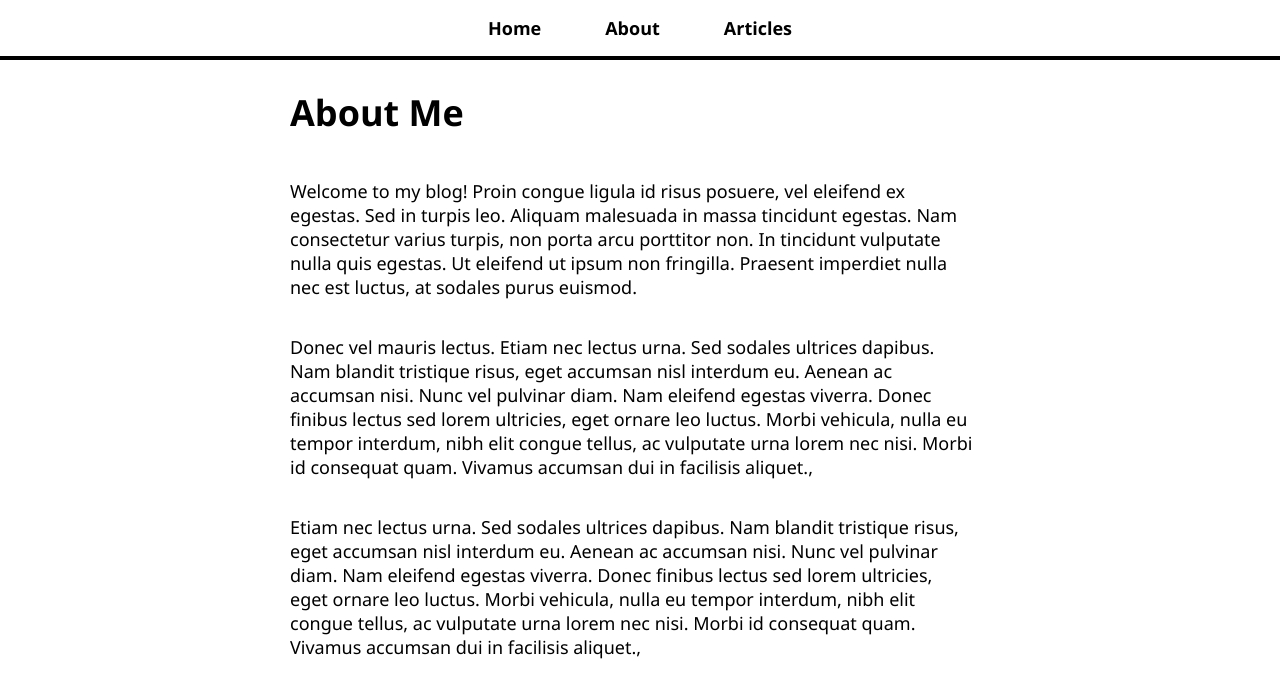
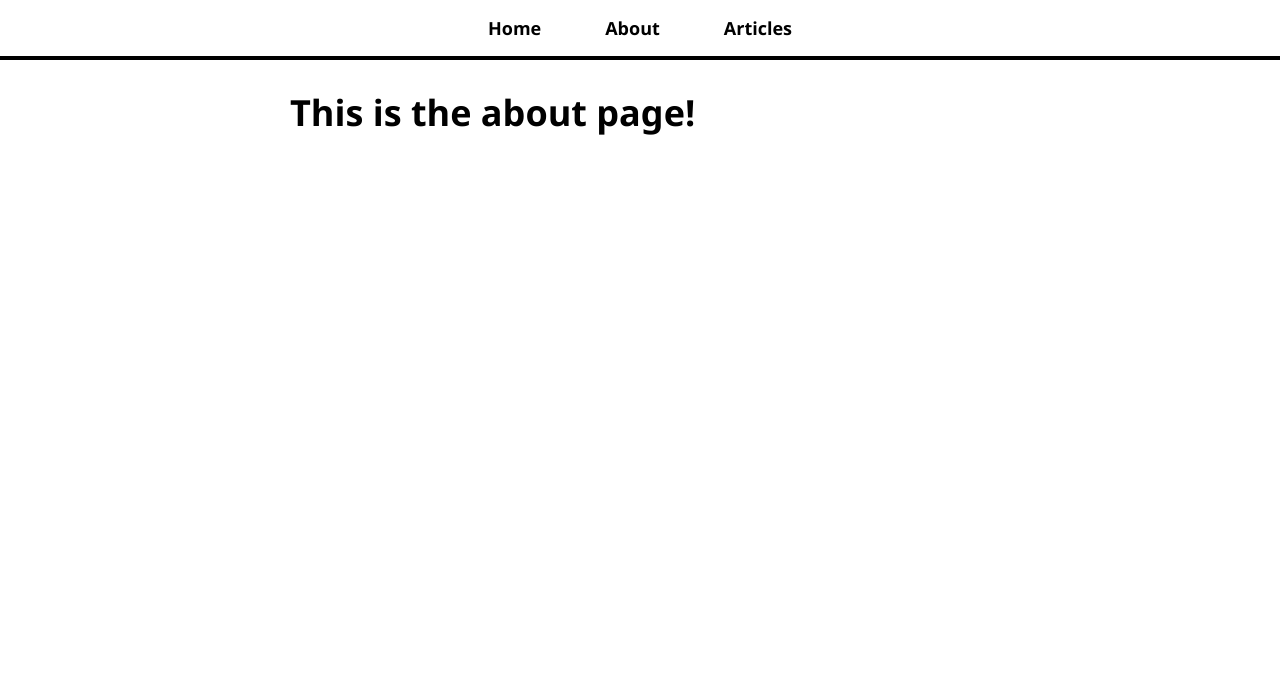
Before and after one commit to LinkedInLearning/react-creating-and-hosting-a-full-stack-site-3209140, a React (Create React App) app: page /about in a window 1280 px wide. Shown: the top 698 px of the page. Built offline with nearby package versions, Linux system fonts and the light colour scheme.

Commit message:
Removed extra changes

```diff
--- a/src/App.js
+++ b/src/App.js
@@ -18,7 +18,6 @@ function App() {
             <Route path="/about" element={<AboutPage />} />
             <Route path="/articles" element={<ArticlesListPage />} />
             <Route path="/articles/:articleId" element={<ArticlePage />} />
-            <Route path="*" element={<NotFoundPage />} />
           </Routes>
         </div>
       </div>
--- a/src/pages/AboutPage.js
+++ b/src/pages/AboutPage.js
@@ -1,32 +1,6 @@
 const AboutPage = () => {
     return (
-        <>
-        <h1>About Me</h1>
-        <p>
-            Welcome to my blog! Proin congue
-            ligula id risus posuere, vel eleifend ex egestas. Sed in turpis leo.
-            Aliquam malesuada in massa tincidunt egestas. Nam consectetur varius turpis,
-            non porta arcu porttitor non. In tincidunt vulputate nulla quis egestas. Ut
-            eleifend ut ipsum non fringilla. Praesent imperdiet nulla nec est luctus, at
-            sodales purus euismod.
-        </p>
-        <p>
-            Donec vel mauris lectus. Etiam nec lectus urna. Sed sodales ultrices dapibus.
-            Nam blandit tristique risus, eget accumsan nisl interdum eu. Aenean ac accumsan
-            nisi. Nunc vel pulvinar diam. Nam eleifend egestas viverra. Donec finibus lectus
-            sed lorem ultricies, eget ornare leo luctus. Morbi vehicula, nulla eu tempor
-            interdum, nibh elit congue tellus, ac vulputate urna lorem nec nisi. Morbi id
-            consequat quam. Vivamus accumsan dui in facilisis aliquet.,
-        </p>
-        <p>
-            Etiam nec lectus urna. Sed sodales ultrices dapibus.
-            Nam blandit tristique risus, eget accumsan nisl interdum eu. Aenean ac accumsan
-            nisi. Nunc vel pulvinar diam. Nam eleifend egestas viverra. Donec finibus lectus
-            sed lorem ultricies, eget ornare leo luctus. Morbi vehicula, nulla eu tempor
-            interdum, nibh elit congue tellus, ac vulputate urna lorem nec nisi. Morbi id
-            consequat quam. Vivamus accumsan dui in facilisis aliquet.,
-        </p>
-    </>
+        <h1>This is the about page!</h1>
     );
 }
 
--- a/src/pages/HomePage.js
+++ b/src/pages/HomePage.js
@@ -1,31 +1,7 @@
-const HomePage = () => (
-    <>
-    <h1>Hello, welcome to my blog!</h1>
-    <p>
-        Welcome to my blog! Proin congue
-        ligula id risus posuere, vel eleifend ex egestas. Sed in turpis leo.
-        Aliquam malesuada in massa tincidunt egestas. Nam consectetur varius turpis,
-        non porta arcu porttitor non. In tincidunt vulputate nulla quis egestas. Ut
-        eleifend ut ipsum non fringilla. Praesent imperdiet nulla nec est luctus, at
-        sodales purus euismod.
-    </p>
-    <p>
-        Donec vel mauris lectus. Etiam nec lectus urna. Sed sodales ultrices dapibus.
-        Nam blandit tristique risus, eget accumsan nisl interdum eu. Aenean ac accumsan
-        nisi. Nunc vel pulvinar diam. Nam eleifend egestas viverra. Donec finibus lectus
-        sed lorem ultricies, eget ornare leo luctus. Morbi vehicula, nulla eu tempor
-        interdum, nibh elit congue tellus, ac vulputate urna lorem nec nisi. Morbi id
-        consequat quam. Vivamus accumsan dui in facilisis aliquet.,
-    </p>
-    <p>
-        Etiam nec lectus urna. Sed sodales ultrices dapibus.
-        Nam blandit tristique risus, eget accumsan nisl interdum eu. Aenean ac accumsan
-        nisi. Nunc vel pulvinar diam. Nam eleifend egestas viverra. Donec finibus lectus
-        sed lorem ultricies, eget ornare leo luctus. Morbi vehicula, nulla eu tempor
-        interdum, nibh elit congue tellus, ac vulputate urna lorem nec nisi. Morbi id
-        consequat quam. Vivamus accumsan dui in facilisis aliquet.,
-    </p>
-    </>
-);
+const HomePage = () => {
+    return (
+        <h1>This is the home page!</h1>
+    );
+}
 
 export default HomePage;
--- a/src/pages/NotFoundPage.js
+++ /dev/null
@@ -1,5 +0,0 @@
-const NotFoundPage = () => (
-    <h1>404: Page Not Found!</h1>
-);
-
-export default NotFoundPage;
```
